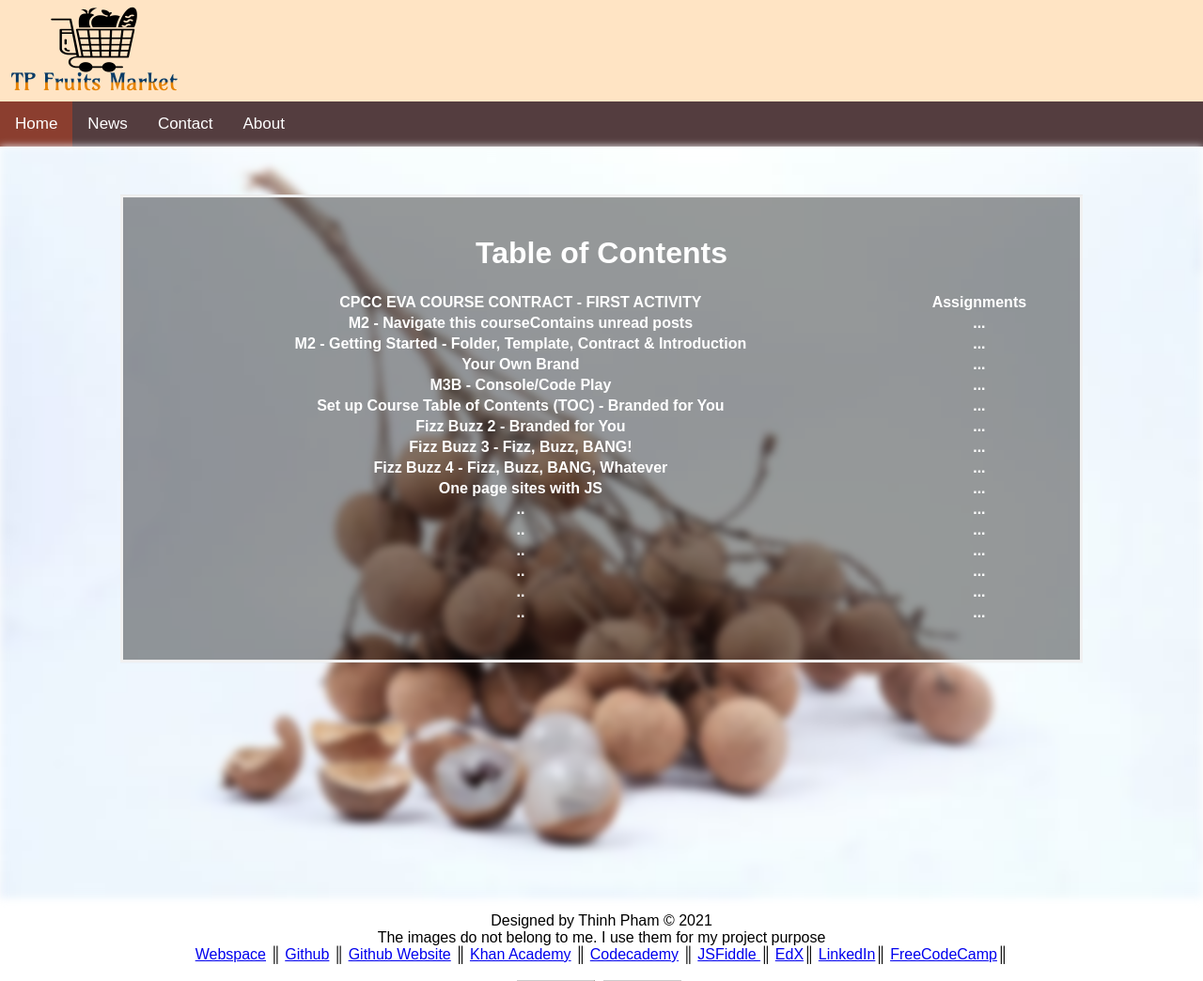
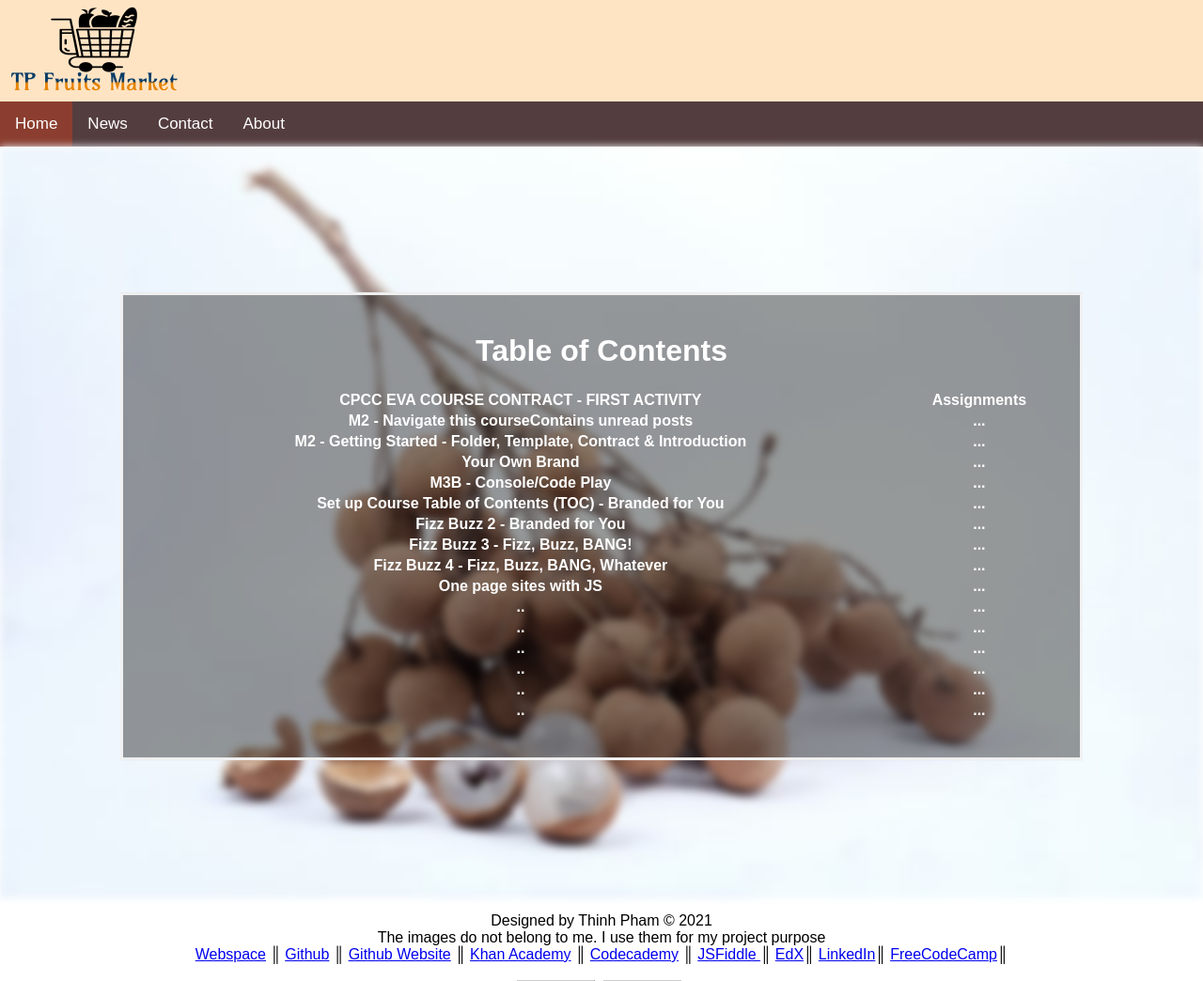
Before and after one commit to thinhpham266/web250, a PHP site: page / in a window 1280 px wide. Shown: the top 1044 px of the page at 94% size. Run offline with PHP 8.4, Linux system fonts and the light colour scheme.

Commit message:
Update tempate.css

```diff
--- a/style/tempate.css
+++ b/style/tempate.css
@@ -85,7 +85,7 @@ body, html {
     font-weight: bold;
     border: 3px solid #f1f1f1;
     position: absolute;
-    top: 57%;
+    top: 70%;
     left: 50%;
     transform: translate(-50%, -50%);
     z-index: 2;
```
